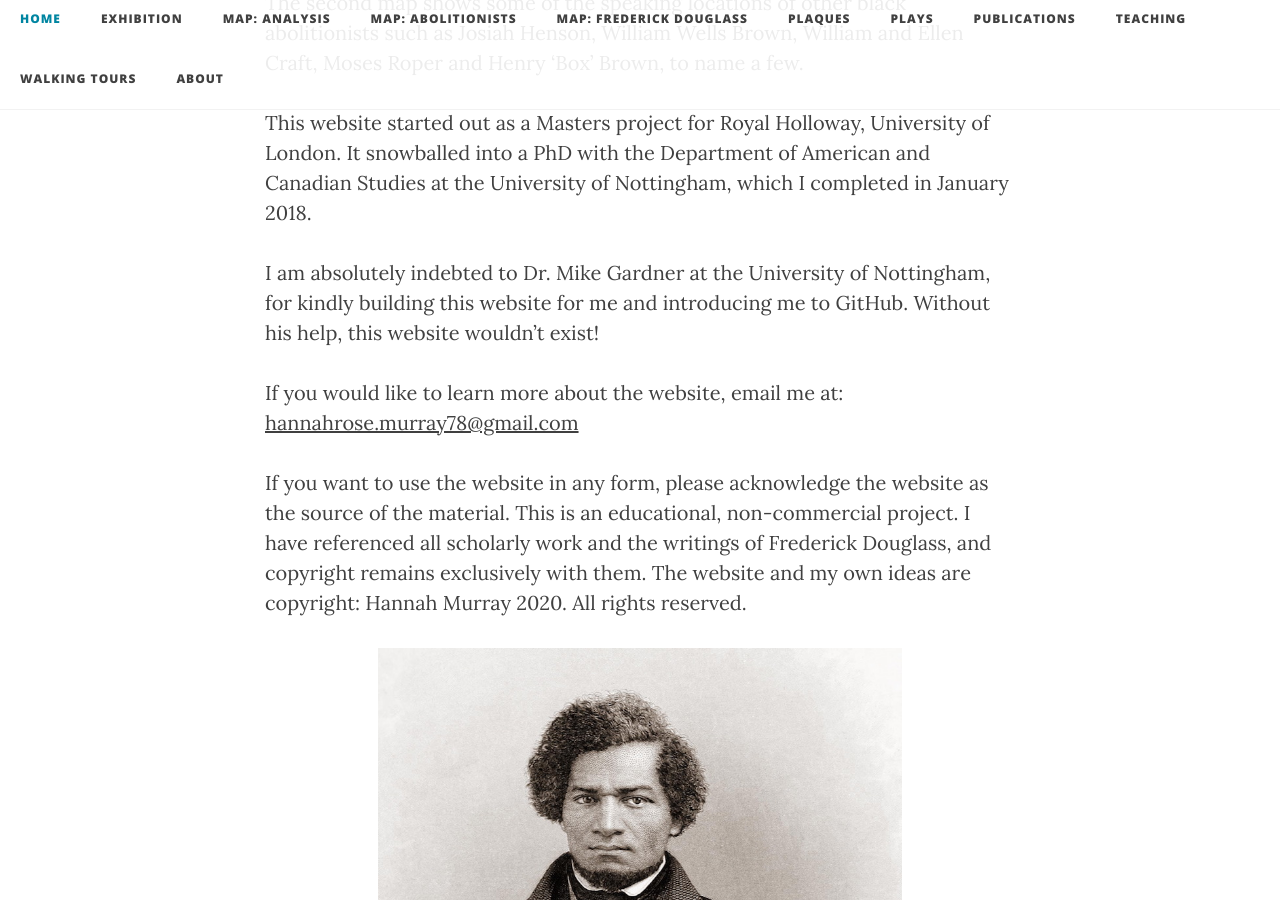
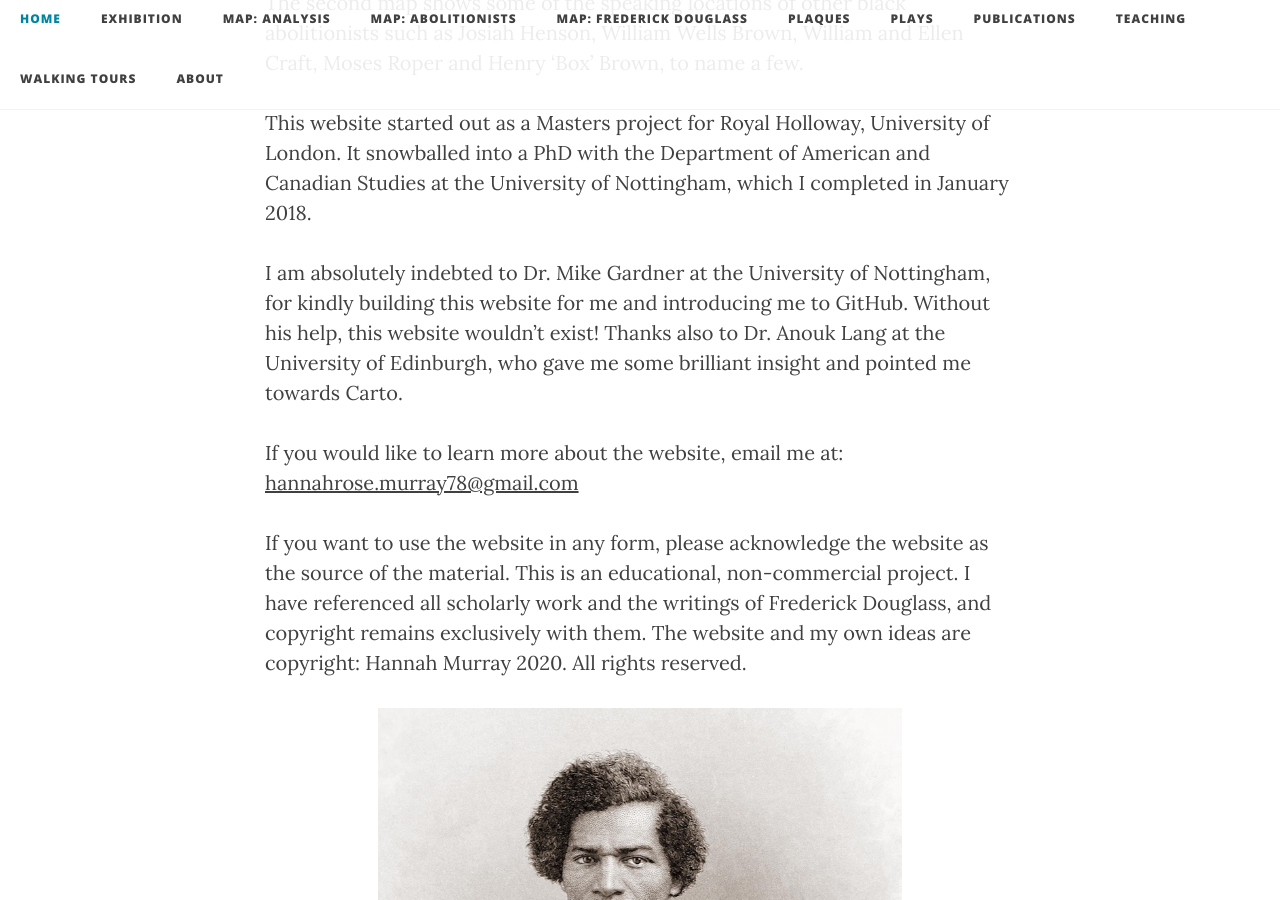
Before and after one commit to FDUK/fduk.github.io, a Jekyll site: the page built from about.md, in a window 1280 px wide and 900 px high, scrolled down 779 px. Built offline with Jekyll 4.4.1, drawn with Linux system fonts in a browser that asks for light colours; nearby versions of some CDN libraries.

Commit message:
Update about.md

```diff
--- a/about.md
+++ b/about.md
@@ -12,7 +12,7 @@
 
 This website started out as a Masters project for Royal Holloway, University of London. It snowballed into a PhD with the Department of American and Canadian Studies at the University of Nottingham, which I completed in January 2018.
 
-I am absolutely indebted to Dr. Mike Gardner at the University of Nottingham, for kindly building this website for me and introducing me to GitHub. Without his help, this website wouldn't exist!
+I am absolutely indebted to Dr. Mike Gardner at the University of Nottingham, for kindly building this website for me and introducing me to GitHub. Without his help, this website wouldn't exist! Thanks also to Dr. Anouk Lang at the University of Edinburgh, who gave me some brilliant insight and pointed me towards Carto.
 
 If you would like to learn more about the website, email me at: [hannahrose.murray78@gmail.com](mailto:hannahrose.murray78@gmail.com)
 
```
